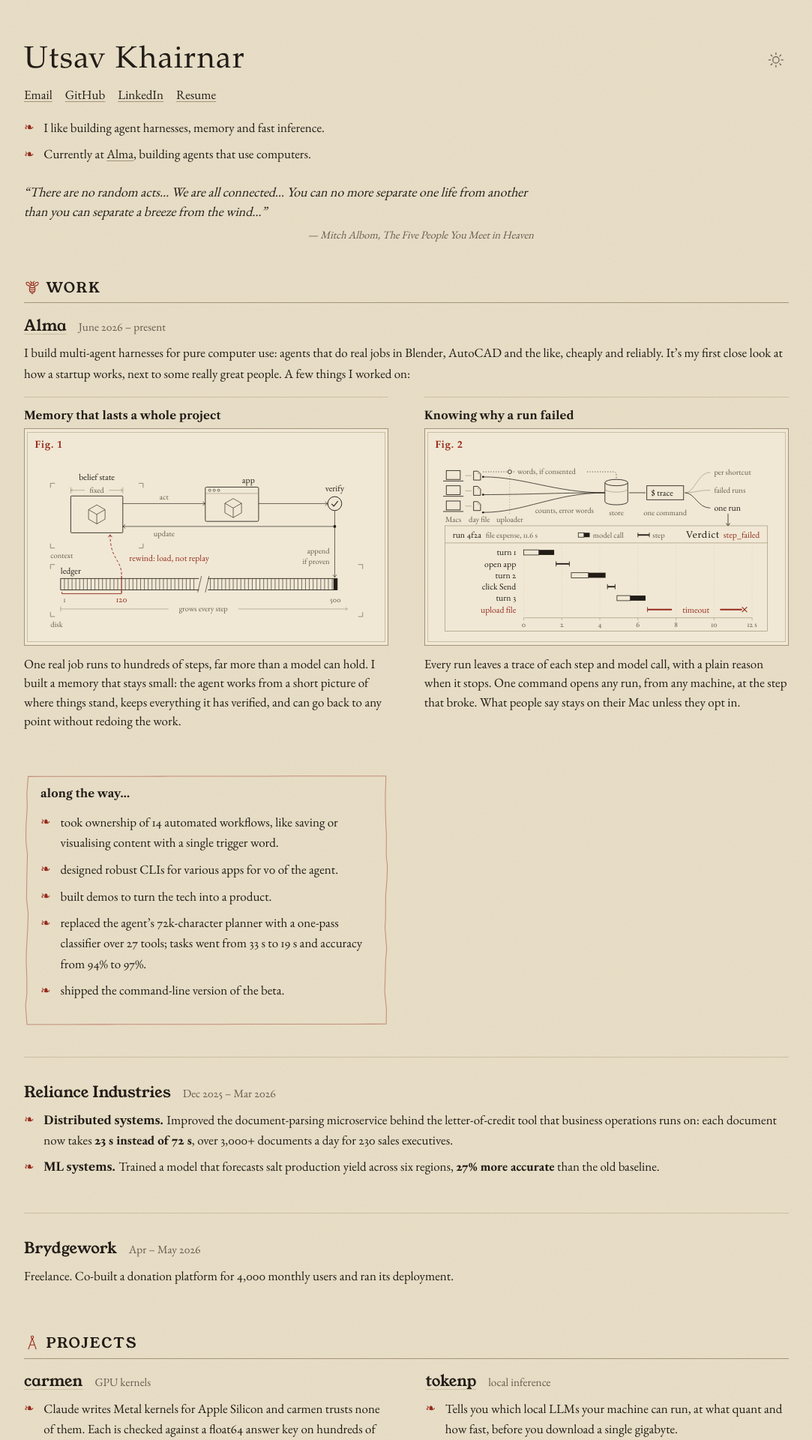
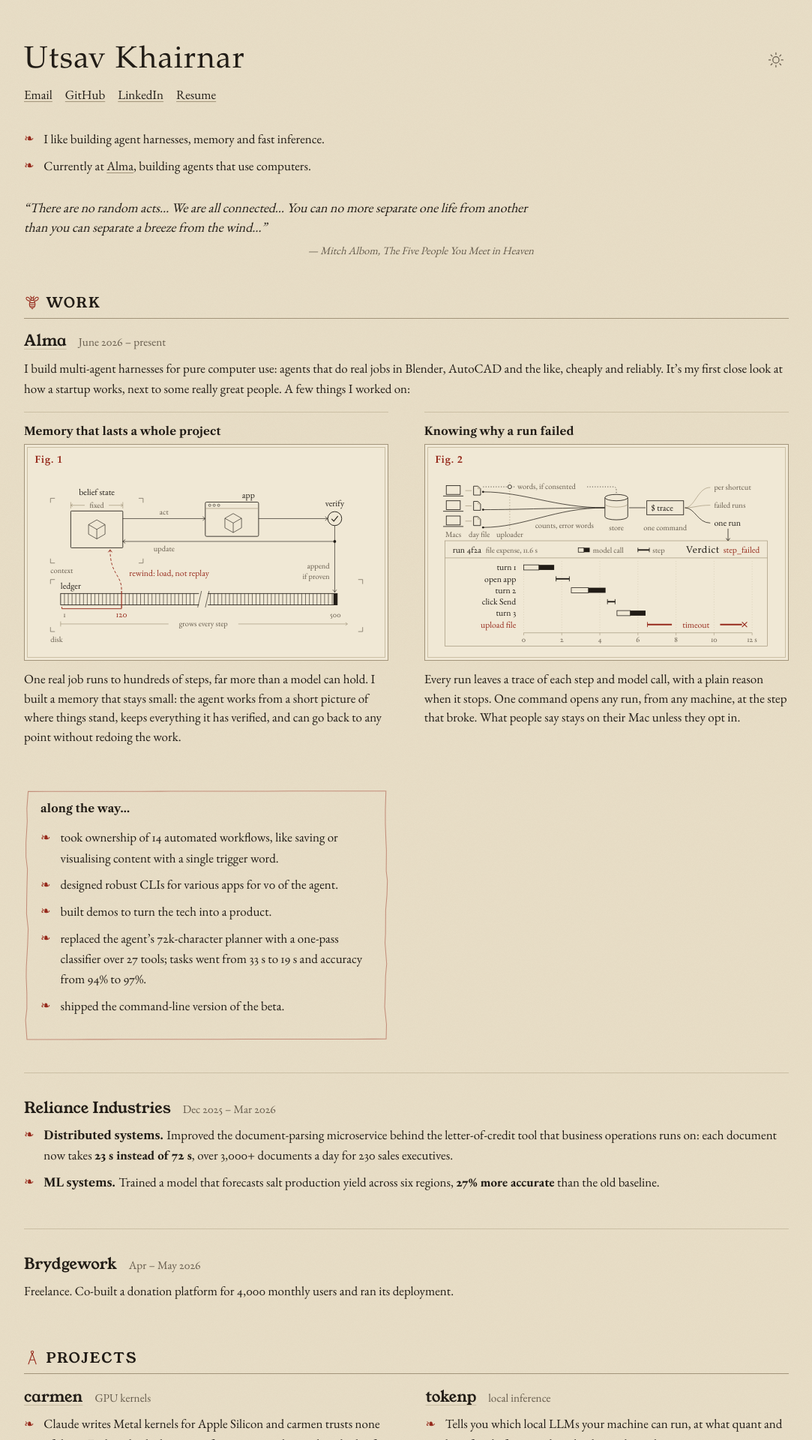
Before and after one commit to utsav1033/utsav1033.github.io, a Jekyll site: the page built from index.html, in a window 1280 px wide. Shown: the top 1920 px of the page at 75% size, without its empty margins (98-1181 px from the left). Built offline with Jekyll 4.4.1, drawn with Linux system fonts in a browser that asks for light colours; some web fonts are replaced.

Commit message:
Intro: more room between the links and the points
Co-Authored-By: Claude Opus 5.5 <noreply@anthropic.com>

```diff
--- a/assets/css/site.css
+++ b/assets/css/site.css
@@ -48,11 +48,11 @@ strong{font-weight:700}
 
 /* ---------- header ---------- */
 .name{font-family:var(--fellsc);font-weight:400;font-size:48px;letter-spacing:.03em;line-height:1.05;margin:0 0 .25em}
-.links{margin:0 0 1em}
+.links{margin:0 0 1.9em}
 .intro .points{max-width:40em;margin:0}
 .links a{margin-right:1em}
 .intro{max-width:none}
-.epigraph{margin:1.4em 0 0;padding:0;width:fit-content;max-width:40em}
+.epigraph{margin:1.7em 0 0;padding:0;width:fit-content;max-width:40em}
 .epigraph p{font-family:var(--fell);font-style:italic;font-size:21px;line-height:1.45;margin:0 0 .35em}
 .epigraph footer{color:var(--muted);font-size:17px;font-style:italic;margin:0;text-align:right}
 .epigraph cite{font-style:italic}
```
